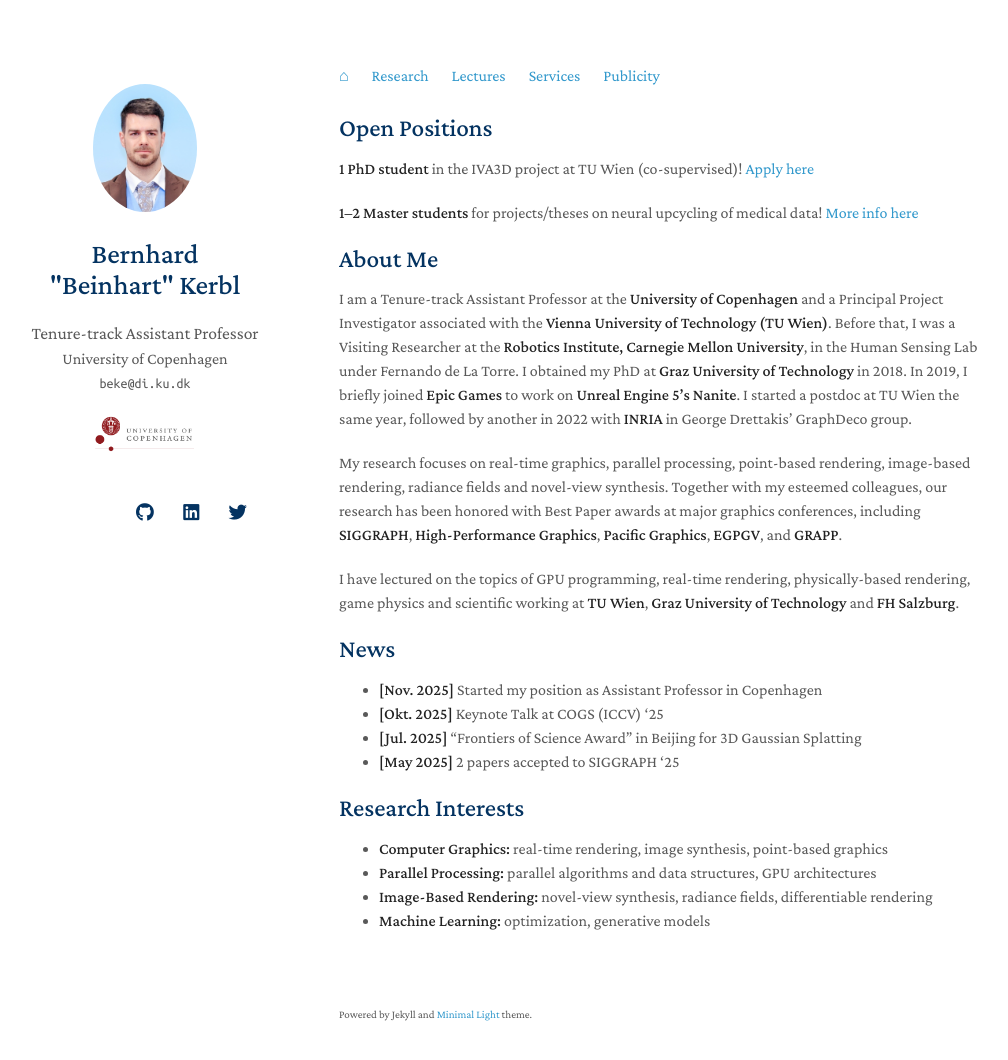
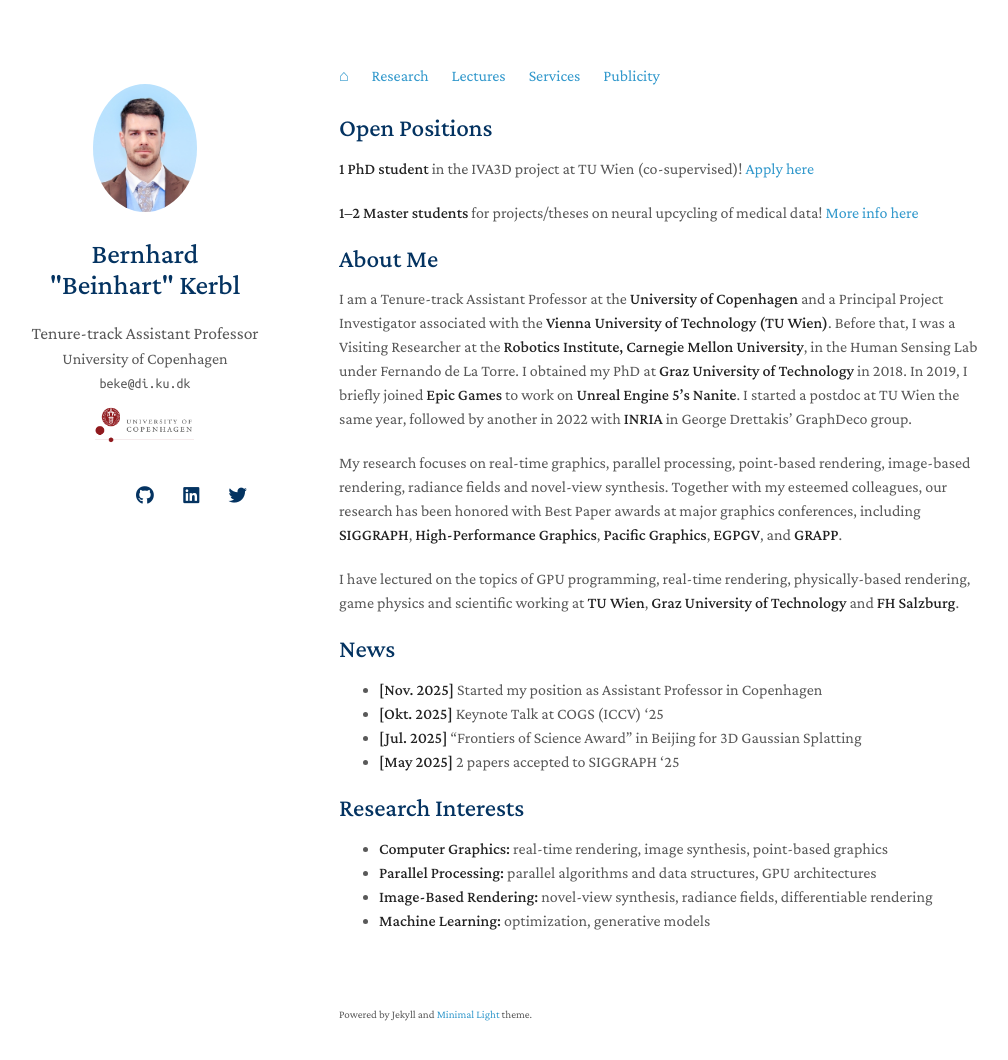
Before and after one commit to Snosixtyboo/snosixtyboo.github.io, a Jekyll site: the page built from index.md, in a window 1280 px wide and 1095 px high. Shown: the top 1060 px of the window, without its empty margins (131-1139 px from the left). Built offline with Jekyll 4.4.1, drawn with Linux system fonts in a browser that asks for light colours; nearby versions of some CDN libraries; a style sheet for code colours, icons or effects is not loaded; our own code applies the rules of GitHub Pages for plain Markdown files.

Commit message:
afill logo

```diff
--- a/_sass/minimal-light.scss
+++ b/_sass/minimal-light.scss
@@ -234,7 +234,7 @@ papertitle {
 
       .image.affiliation img {
         width: 45%;
-        padding: 20px;
+        padding: 5%;
         // border: 1px solid #ddd;
         // padding: 3px;
         // box-shadow: 0 -1px 5px 1px rgba(200, 200, 200, 0.3);
```
